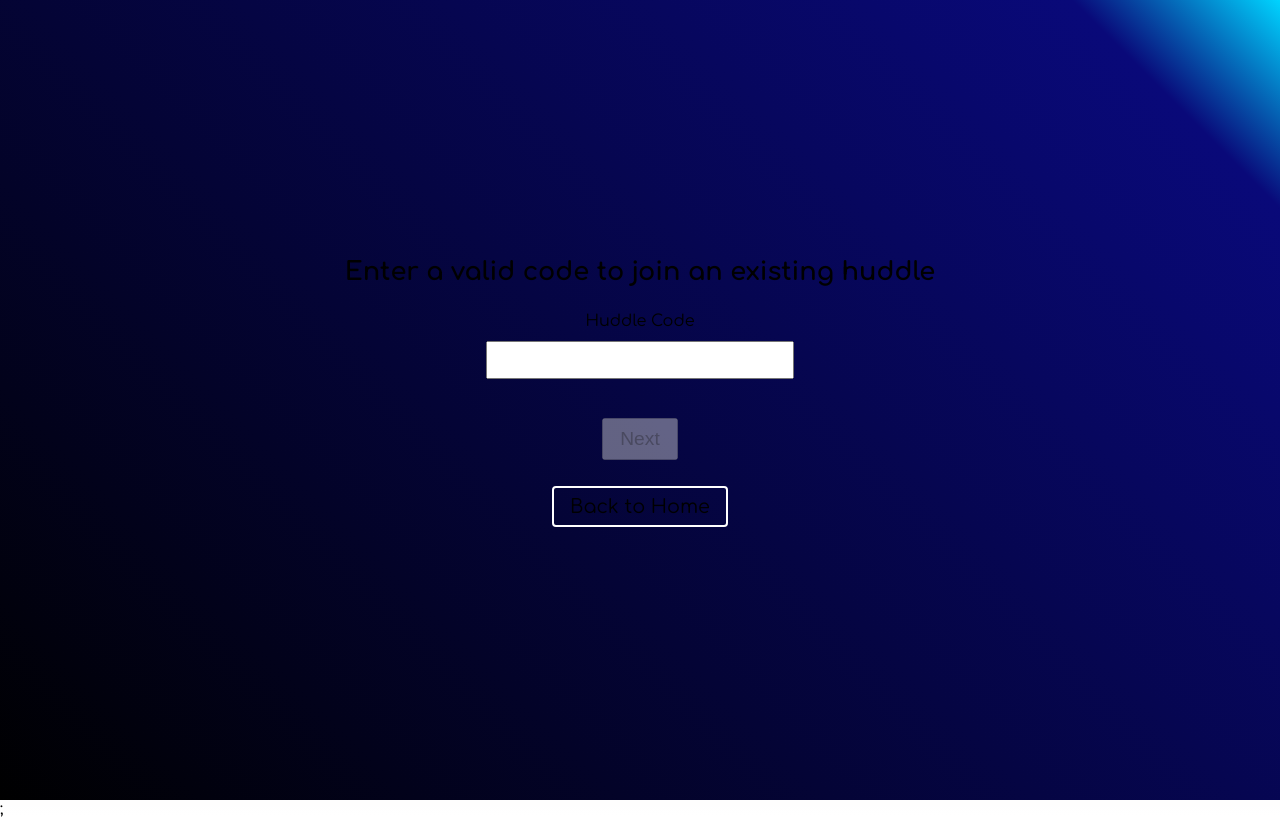
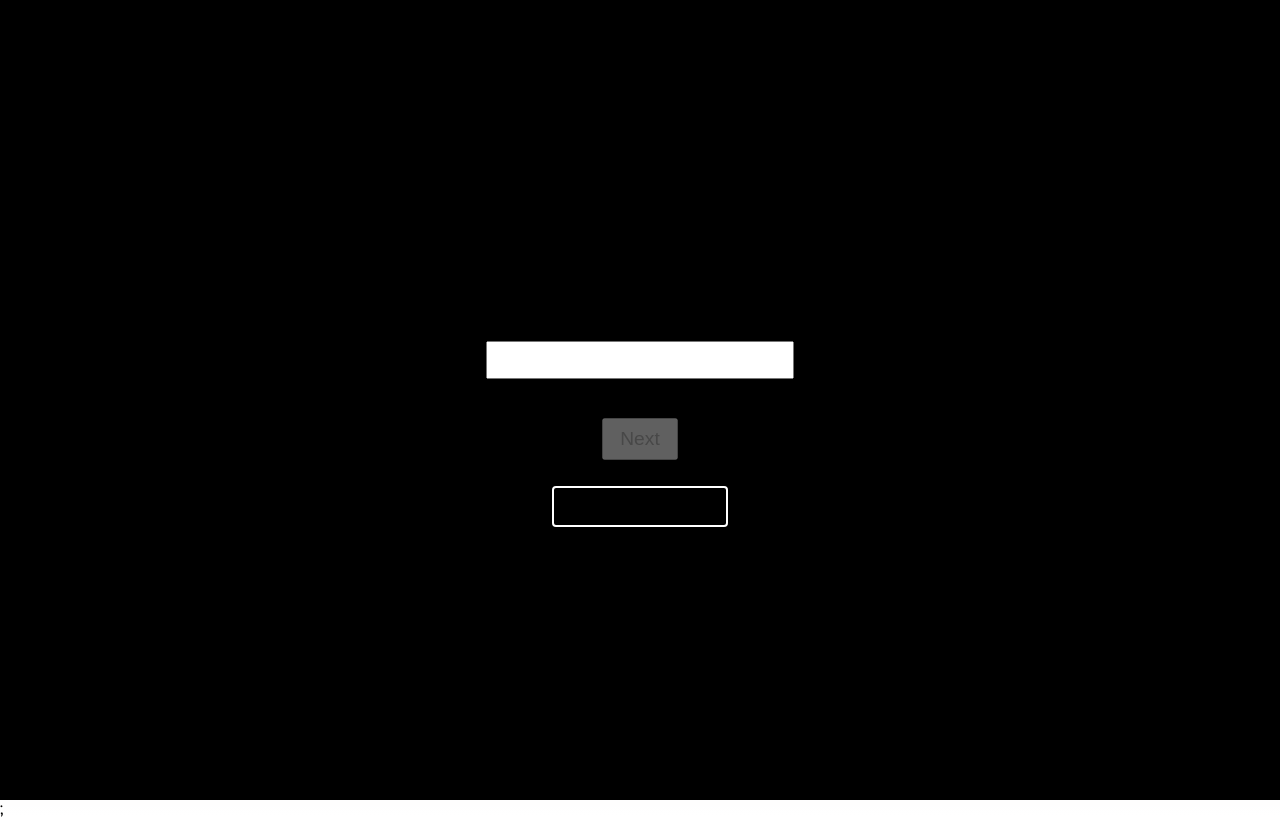
Before and after one commit to gohguancheng/empathy-exchange, a Next.js app: page /room in a window 1280 px wide. Built offline with nearby package versions, Linux system fonts and the light colour scheme; what bad-words would draw is missing.

Commit message:
add xss check for topic input, update background to layout dynamic styling

```diff
--- a/components/TopicInput/TopicInput.tsx
+++ b/components/TopicInput/TopicInput.tsx
@@ -2,6 +2,7 @@ import TextInput from "@/components/TextInput/TextInput";
 import { useState } from "react";
 import Filter from "bad-words";
 import { EStage, IUserData } from "@/utils/types";
+import { hasXSSChars } from "@/utils/string";
 
 const filter = new Filter();
 
@@ -32,6 +33,9 @@ export const TopicInput = ({
             setInput(value);
           }}
           onValidate={(value) => {
+            if (hasXSSChars(value)) {
+              setStatus({ error: "Invalid characters" });
+            }
             if (value && value.length < 5) {
               setStatus({ error: "Let's share a little more" });
             }
--- a/package.json
+++ b/package.json
@@ -10,6 +10,7 @@
   },
   "dependencies": {
     "bad-words": "^3.0.4",
+    "clsx": "^2.1.0",
     "next": "14.1.2",
     "react": "^18",
     "react-dom": "^18",
--- a/pages/room/[roomCode]/index.tsx
+++ b/pages/room/[roomCode]/index.tsx
@@ -1,3 +1,4 @@
+import { DynamicBackground } from "@/components/DynamicBackground/DynamicBackground";
 import styles from "./../../../styles/RoomCode.module.css";
 import { SelectRole } from "@/components/SelectRole/SelectRole";
 import { SharingDashboard } from "@/components/SharingDashboard/SharingDashboard";
@@ -126,6 +127,9 @@ export default function Room() {
 
   return (
     <main className={styles.main}>
+      <DynamicBackground stage={content?.current.stage as EStage}>
+        {renderStages()}
+      </DynamicBackground>
       {/* <div>
         Room ID: {roomCode} {username} {`${socketStatus?.isConnected}`}{" "}
         {`${socket?.id}`} {`${router.isReady}`}
@@ -133,7 +137,6 @@ export default function Room() {
       <div>User data: {JSON.stringify(userData)}</div>
       <div>current: {JSON.stringify(current)}</div>
       <div>users: {JSON.stringify(users)}</div> */}
-      {renderStages()}
     </main>
   );
 }
--- /dev/null
+++ b/styles/DynamicBackground.module.css
@@ -0,0 +1,30 @@
+.main {
+  width: 100%;
+  height: 100%;
+  -webkit-transition: background-color 3s ease-in-out;
+  -moz-transition: background-color 3s ease-in-out;
+  -o-transition: background-color 3s ease-in-out;
+  transition: background-color 3s ease-in-out;
+}
+
+.stageOne {
+  background-color: #03045e;
+  background-color: #03045e;
+  background-color: #03045e;
+}
+
+.stageTwo {
+  background-color: #0077b6;
+  background-color: #0077b6;
+  background-color: #0077b6;
+}
+
+.stageThree {
+  background-color: #00b4d8;
+  background-color: #00b4d8;
+  background-color: #00b4d8;
+}
+
+.final {
+  background-color: #90e0ef;
+}
--- a/styles/Room.module.css
+++ b/styles/Room.module.css
@@ -7,25 +7,6 @@
   padding: 1rem;
   min-height: 100vh;
   background: rgb(0, 0, 0);
-  background: -moz-linear-gradient(
-    45deg,
-    rgba(0, 0, 0, 1) 0%,
-    rgba(9, 9, 121, 1) 90%,
-    rgba(0, 212, 255, 1) 100%
-  );
-  background: -webkit-linear-gradient(
-    45deg,
-    rgba(0, 0, 0, 1) 0%,
-    rgba(9, 9, 121, 1) 90%,
-    rgba(0, 212, 255, 1) 100%
-  );
-  background: linear-gradient(
-    45deg,
-    rgba(0, 0, 0, 1) 0%,
-    rgba(9, 9, 121, 1) 90%,
-    rgba(0, 212, 255, 1) 100%
-  );
-  filter: progid:DXImageTransform.Microsoft.gradient(startColorstr="#000000",endColorstr="#00d4ff",GradientType=1);
 }
 
 .main h1 {
--- a/styles/RoomCode.module.css
+++ b/styles/RoomCode.module.css
@@ -1,29 +1,8 @@
 .main {
   display: flex;
-  flex-direction: column;
   justify-content: center;
-  gap: 10px;
-  align-items: center;
-  padding: 1rem;
-  min-height: 100vh;
+  align-items: stretch;
+  width: 100vw;
+  height: 100vh;
   background: rgb(0, 0, 0);
-  background: -moz-linear-gradient(
-    45deg,
-    rgba(0, 0, 0, 1) 0%,
-    rgba(9, 9, 121, 1) 70%,
-    rgba(0, 212, 255, 1) 100%
-  );
-  background: -webkit-linear-gradient(
-    45deg,
-    rgba(0, 0, 0, 1) 0%,
-    rgba(9, 9, 121, 1) 70%,
-    rgba(0, 212, 255, 1) 100%
-  );
-  background: linear-gradient(
-    45deg,
-    rgba(0, 0, 0, 1) 0%,
-    rgba(9, 9, 121, 1) 70%,
-    rgba(0, 212, 255, 1) 100%
-  );
-  filter: progid:DXImageTransform.Microsoft.gradient(startColorstr="#000000",endColorstr="#00d4ff",GradientType=1);
 }
```
Also changed, not shown: components/DynamicBackground/DynamicBackground.tsx (added, +21 -0 lines), 1 other file (tests, documents, lock files or other folders).
